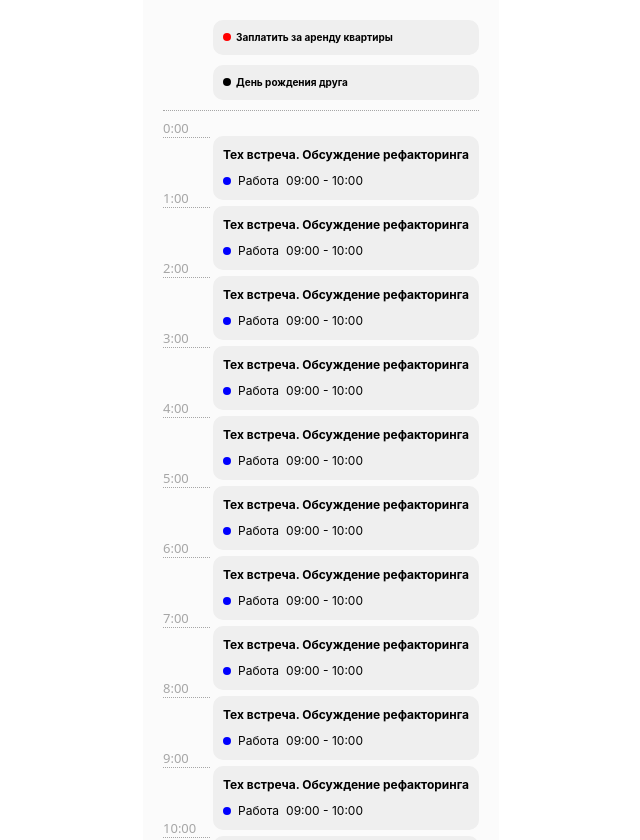
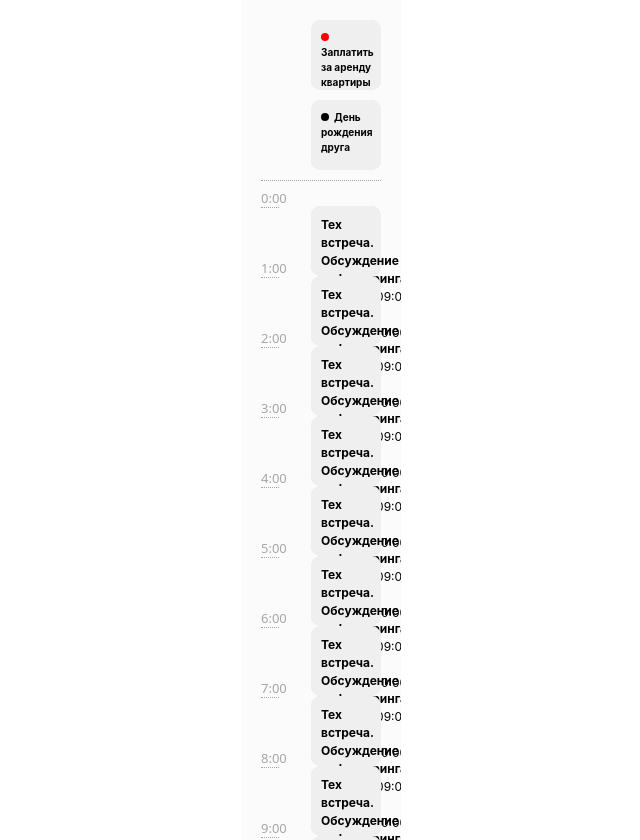
Before and after one commit to trof808/pet_tracker, a React (Vite) app: page / in a window 1280 px wide. Shown: the whole page, without its empty margins (319-959 px from the left). Built offline with nearby package versions, Linux system fonts and the light colour scheme.

Commit message:
received fixes

```diff
--- a/src/shared/ui/Calendar/Calendar.tsx
+++ b/src/shared/ui/Calendar/Calendar.tsx
@@ -1,6 +1,12 @@
 import { JSX } from 'react';
 import styles from './Calendar.module.css';
 import { EventCard } from '../EventCard/EventCard';
+
+type Task = {};
+
+type Calendar = {
+  tasks: Task[];
+}
 
 export const Calendar = (): JSX.Element => {
   const cellsTime = [...new Array(24)];
--- a/src/shared/ui/EventCard/EventCard.module.css
+++ b/src/shared/ui/EventCard/EventCard.module.css
@@ -2,9 +2,8 @@
 
 
 .container {
-  padding: 10px;
+  /* padding: 10px; */
   border-radius: 10px;
-  background-color: #efefef;
   display: flex;
   flex-direction: column;
   gap: 8px;
@@ -13,7 +12,7 @@
   position: relative;
   z-index: 0;
 
-  /* width: 100%; */
+  width: 100%;
 }
 
 /* Размеры карточек */
@@ -29,7 +28,7 @@
   font-size: 12px;
 }
 .large {
-  height: 90px;
+  /* height: 90px; */
   font-size: 12px;
 }
 
@@ -75,7 +74,7 @@
   mix-blend-mode: lighten;
 }
 
-.doneButton {
+/* .doneButton {
   left: -20%;
   border-top-left-radius: 15px;
   border-bottom-left-radius: 15px;
@@ -85,7 +84,7 @@
   right: -20%;
   border-top-right-radius: 15px;
   border-bottom-right-radius: 15px;
-}
+} */
 
 /* Заголовок карточки */
 .titleDecoration {
@@ -113,3 +112,27 @@
 .title > .tagIndicator {
     margin-right: 5px;
 }
+
+.taskItem {
+  position: absolute;
+  width: 100%;
+  height: 100%;
+  background-color: #EFEFEF;
+  top: 0;
+  left: 0;
+  border-radius: 10px;
+  padding: 10px;
+  box-sizing: border-box;
+}
+
+.taskBackground {
+  background-color: #E1E1E1;
+  width: 100%;
+  height: 100%;
+  border-radius: 10px;
+  padding: 10px;
+  display: flex;
+  justify-content: space-between;
+  align-items: center;
+  box-sizing: border-box;
+}
--- a/src/shared/ui/EventCard/EventCard.tsx
+++ b/src/shared/ui/EventCard/EventCard.tsx
@@ -1,11 +1,14 @@
-import { JSX, useState } from 'react';
-import styles from './EventCard.module.css';
-import checkIcon from './assets/check.svg';
-import binIcon from './assets/bin.svg';
+import { JSX, useEffect, useRef, useState } from "react";
+import styles from "./EventCard.module.css";
+import checkIcon from "./assets/check.svg";
+import binIcon from "./assets/bin.svg";
+// import { useHandleSwipe } from "./hooks/useHandleSwipe";
 
-export type EventCardSize = 'small' | 'medium' | 'large';
+// Вынести все строки в enum
+export type EventCardSize = "small" | "medium" | "large";
 
-export type EventCardStatus = 'canceled' | 'done' | 'backlog';
+// Вынести все строки в enum
+export type EventCardStatus = "canceled" | "done" | "backlog";
 
 export type TagType = {
   title: string;
@@ -26,13 +29,16 @@ export type EventCardProps = {
   tag: TagType;
   startDateTime: StartDateTime;
   endDateTime: EndDateTime;
+  // Нужна функция, которая будет высчитывать высотку карточки в зависимости от времени, которое занимает задача
+  height: string;
   onClick: (id: string) => void;
   onDelete: (id: string) => void;
   onDone: (id: string) => void;
 };
 
 // TODO: сделать типизацию обработчиков, компонента, тк сейчас стоит any. Спросить про функции onClick, onDelete, OnDone
-
+// TODO: Декомпозировать на более мелкие компоненты
+// TODO: Вынести логику в хук
 /**
  * Компонент для отображения события в календаре
  */
@@ -44,75 +50,78 @@ export const EventCard = ({
   tag,
   startDateTime,
   endDateTime,
+  height = '70px',
   onClick,
   onDone,
   onDelete,
-}:  EventCardProps): JSX.Element => {
+}: EventCardProps): JSX.Element => {
+  // Лучше не зависеть от стейта, а только от пропса
   const [taskStatus, setTaskStatus] = useState(status);
   const [touchStartX, setTouchStartX] = useState(0);
-  const [swipeDistance, setSwipeDistance] = useState(0);
-  const [doneTask, setDoneTask] = useState(false);
-  const [deleteTask, setDeleteTask] = useState(false);
+  const elementRef = useRef<HTMLDivElement | null>(null);
 
-  const minDistanceSwipe = 20;
+  // const { ref, handleEndMove, handleMove, handleStartMove } = useHandleSwipe();
 
   const handleTouchStart = (e: React.TouchEvent<HTMLDivElement>) => {
     setTouchStartX(e.touches[0].clientX);
   };
 
+  // 1. Сдвиг по свайпу должен быть плавным
+  // 2. delete/check должно происходить по свайпу, а не по кнопке, при достижении определенного сдвига
+  // 3. Если не достигли определенной отметки сдвига и отпустили, то задача плавно свайпается назад
+  // 4. Если задача уже checked, nо при сдвиге вправо делать uncheck
+  // 5. Не блокировать отмену задачи, даже если она выполнена
   const handleTouchMove = (e: React.TouchEvent<HTMLDivElement>) => {
-    if (taskStatus === 'done' || taskStatus === 'canceled') return;
+    // if (taskStatus === "done" || taskStatus === "canceled") return;
     if (touchStartX === 0) return;
 
     const touchMoveX = e.touches[0].clientX;
     const distnace = touchMoveX - touchStartX;
-    setSwipeDistance(distnace);
+
+    // Меняем положение элемента через ref
+    if (elementRef.current) {
+      elementRef.current.style.transform = `translateX(${distnace}px)`;
+    }
   };
 
   const handleTouchEnd = (): void => {
-    if (swipeDistance > minDistanceSwipe) {
-      setDoneTask(true);
-      setDeleteTask(false);
-    } else if (swipeDistance < -minDistanceSwipe) {
-      setDeleteTask(true);
-      setDoneTask(false);
+    if (elementRef.current) {
+      elementRef.current.style.transform = "translateX(0)";
+      elementRef.current.style.transition = "transform 0.3s ease"; // Плавное возвращение
     }
 
-    setSwipeDistance(0);
     setTouchStartX(0);
   };
 
   const handleTaskDone = (): void => {
-    setTaskStatus('done');
-    setDoneTask(false);
-    setDeleteTask(false);
+    // Что если статус не удалось обновить, а в твоем компоненте он изменился?
+    // Лучше не сетить самостоятельно статус, а сделать его зависимым от пропсов
+    setTaskStatus("done");
     onDone(id);
-  }
+  };
 
   const handleTaskDelete = (): void => {
-    setTaskStatus('canceled');
-    setDoneTask(false);
-    setDeleteTask(false);
+    // Что если статус не удалось обновить, а в твоем компоненте он изменился?
+    // Лучше не сетить самостоятельно статус, а сделать его зависимым от пропсов
+    setTaskStatus("canceled");
     onDelete(id);
-  }
+  };
 
   const handleCancelAction = (): void => {
-    if (taskStatus === 'done' || taskStatus === 'canceled') {
-      setTaskStatus('backlog')
+    if (taskStatus === "done" || taskStatus === "canceled") {
+      setTaskStatus("backlog");
+    }
+    onClick(id);
   };
-    setSwipeDistance(0);
-    setDoneTask(false);
-    setDeleteTask(false);
-    onClick(id);
-  }
 
+  // Вынести в утилиту shared/utils/date
   const formattedDate = (isoDate: string | null): string => {
     return isoDate
-      ? new Date(isoDate).toLocaleTimeString('ru', { timeStyle: 'short' })
-      : '-';
+      ? new Date(isoDate).toLocaleTimeString("ru", { timeStyle: "short" })
+      : "-";
   };
 
-  const statusTitle = taskStatus !== 'backlog' ? styles.titleDecoration : '';
+  const statusTitle = taskStatus !== "backlog" ? styles.titleDecoration : "";
 
   const hasDetails = tag.title?.trim() && startDateTime && endDateTime;
 
@@ -120,65 +129,58 @@ export const EventCard = ({
 
   const tagIndicatorElem = (
     <span
-      className={ styles.tagIndicator }
-      style={ { backgroundColor: tag.color } }
+      className={styles.tagIndicator}
+      style={{ backgroundColor: tag.color }}
     />
   );
 
   return (
     <div
-      className={ `${styles.container} ${styles[size]} ${styles[taskStatus]}` }
-      // onClick={ () => onClick(id) }
-      onClick={ handleCancelAction }
-      onTouchStart={ handleTouchStart }
-      onTouchMove={ handleTouchMove }
-      onTouchEnd={ handleTouchEnd }
+      className={`${styles.container} ${styles[size]}`}
+      style={{ height }}
+      onClick={handleCancelAction}
     >
-      <div className={ `${styles.title} ${statusTitle}` }>
+      <div className={styles.taskBackground}>
+        <img
+          className={`${styles.icon} ${styles.checkIcon}`}
+          src={checkIcon}
+          alt="Check"
+        />
+
+        <img
+          className={`${styles.icon} ${styles.binIcon}`}
+          src={binIcon}
+          alt="Bin"
+        />
+      </div>
+      <div
+        className={`${styles.taskItem} ${styles[taskStatus]}`}
+        ref={elementRef}
+        onTouchStart={handleTouchStart}
+        onTouchMove={handleTouchMove}
+        onTouchEnd={handleTouchEnd}
+      >
+        <div className={`${styles.title} ${statusTitle}`}>
           {!hasDetails && !hasTime && tagIndicatorElem}
           {cardTitle}
         </div>
-      {doneTask && (
-        <button className={ styles.doneButton }
-        // onClick={ () => onDone(id) }
-        onClick={ handleTaskDone }
-        >
-          <img
-            className={ `${styles.icon} ${styles.checkIcon}` }
-            src={ checkIcon }
-            alt="Check"
-          />
-        </button>
-      )}
-
-      {deleteTask && (
-        <button className={ styles.deleteButton }
-        // onClick={ () => onDelete(id) }
-        onClick={ handleTaskDelete }
-        >
-          <img
-            className={ `${styles.icon} ${styles.binIcon}` }
-            src={ binIcon }
-            alt="Bin"
-          />
-        </button>
-      )}
         {hasDetails && (
-        <div className={ styles.details }>
+          <div className={styles.details}>
             {tagIndicatorElem}
-          <span className={ styles.tagTitle }>{tag.title}</span>
-          <span className={ styles.time }>
+            <span className={styles.tagTitle}>{tag.title}</span>
+            <span className={styles.time}>
               {formattedDate(startDateTime)} - {formattedDate(endDateTime)}
             </span>
           </div>
         )}
         {!hasDetails && hasTime && (
-        <div className={ styles.details }>
-          <span className={ styles.time }>
+          <div className={styles.details}>
+            <span className={styles.time}>
               {formattedDate(startDateTime)} - {formattedDate(endDateTime)}
             </span>
           </div>
         )}
       </div>
+    </div>
   );
 };
--- /dev/null
+++ b/src/shared/ui/EventCard/hooks/useHandleSwipe.tsx
@@ -0,0 +1,9 @@
+export const useHandleSwipe = () => {
+
+    return {
+        ref,
+        handleStartMove,
+        handleMove,
+        handleEndMove
+    }
+}
```
Also changed, not shown: src/shared/ui/EventCard/components/EventBackground.tsx (added), src/shared/ui/EventCard/components/EventTag.tsx (added), src/shared/ui/EventCard/components/EventVisible.tsx (added), 1 other file (tests, documents, lock files or other folders). Lines whose indentation alone changed are shown as unchanged.
